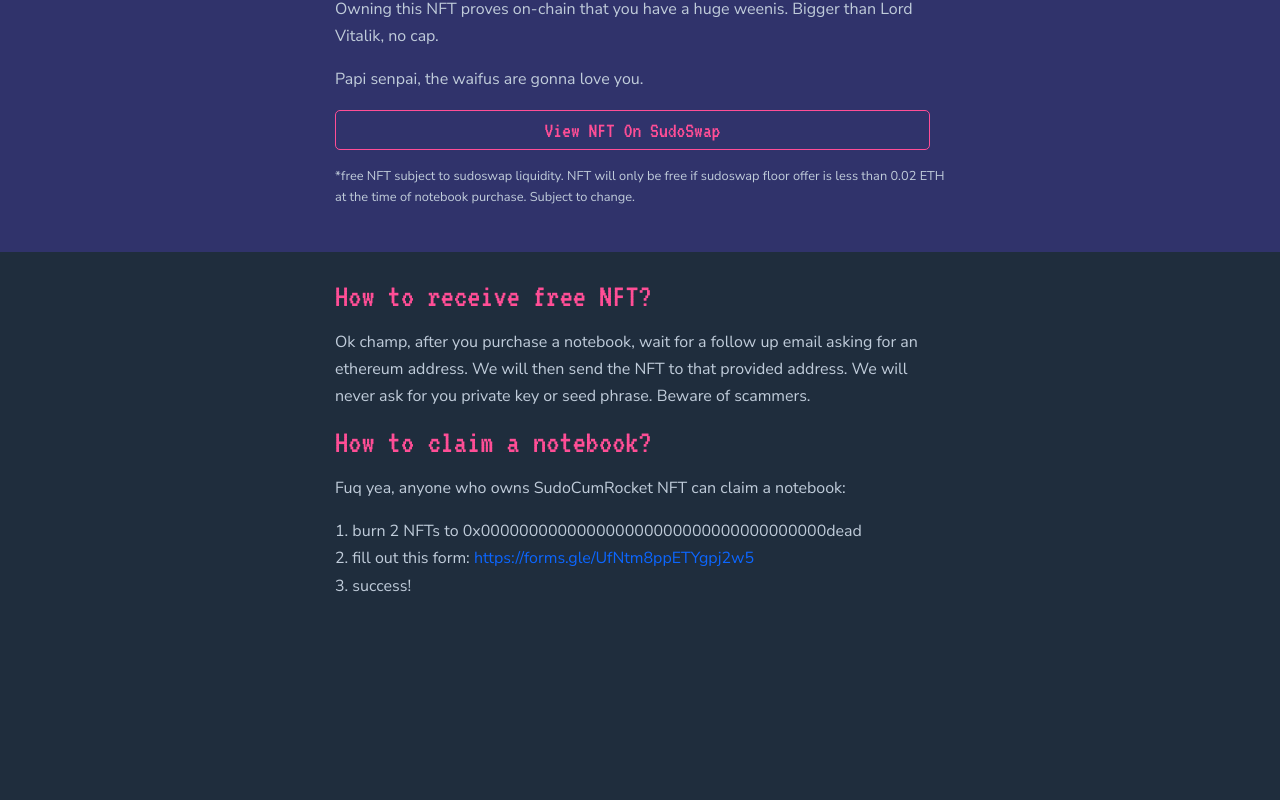
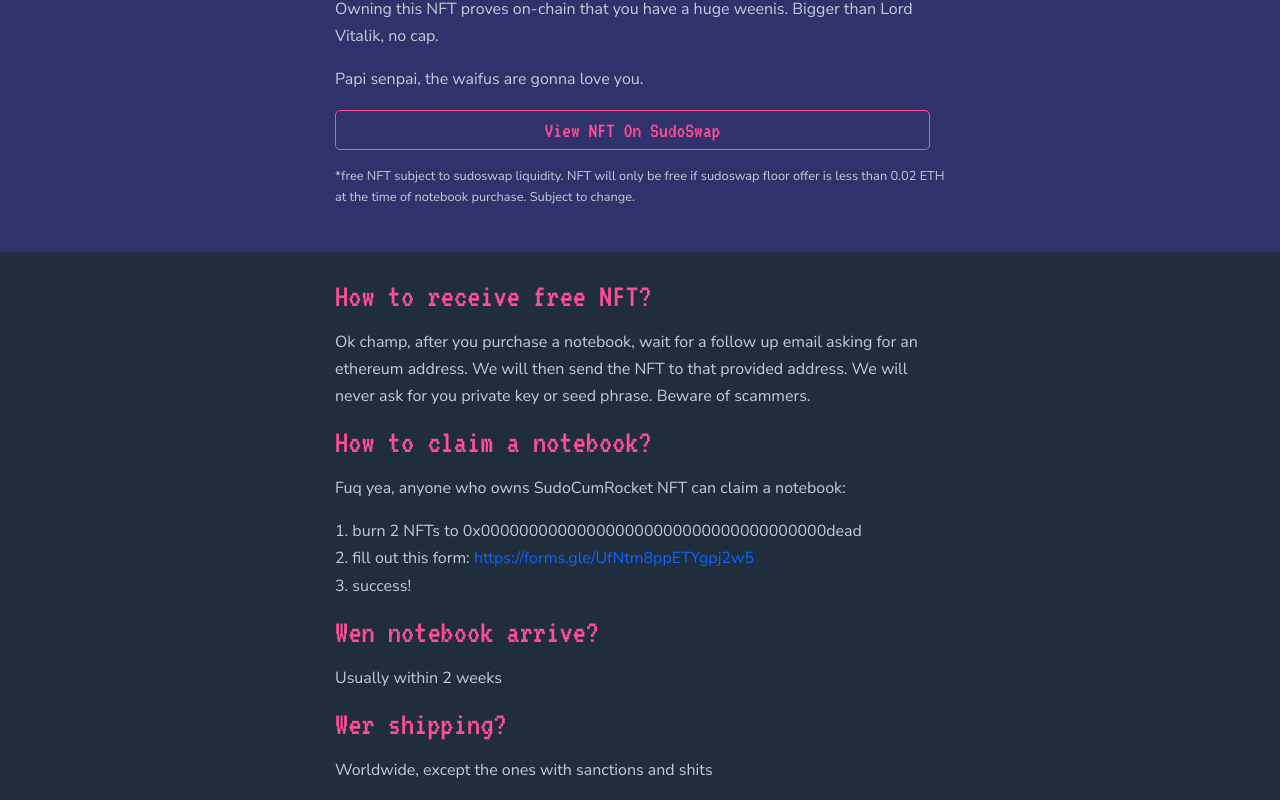
Before and after one commit to plabradorjr/notebook, a React (Create React App) app: page / in a window 1280 px wide. Shown: the part 1412-2212 px from the top of the page. Before the commit the page ends 2028 px from the top, so only its background shows below. Built offline with nearby package versions, Linux system fonts and the light colour scheme.

Commit message:
more questions

```diff
--- a/src/pages/Home.js
+++ b/src/pages/Home.js
@@ -122,6 +122,10 @@
                 </a>
               </p>
               <p className="mt-0">3. success!</p>
+              <p className="_h1">Wen notebook arrive?</p>
+              <p>Usually within 2 weeks</p>
+              <p className="_h1">Wer shipping?</p>
+              <p>Worldwide, except the ones with sanctions and shits</p>
             </div>
             <div className="col-md-3">
               <p></p>
```
